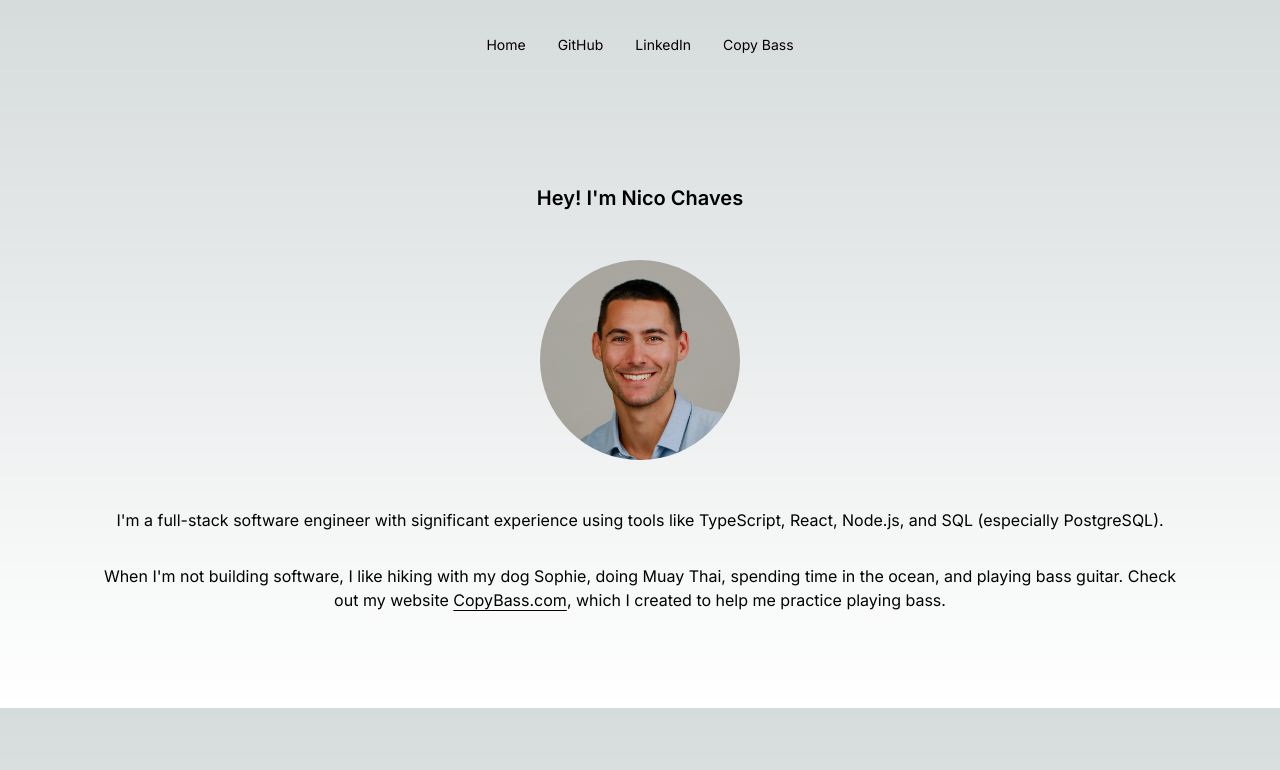
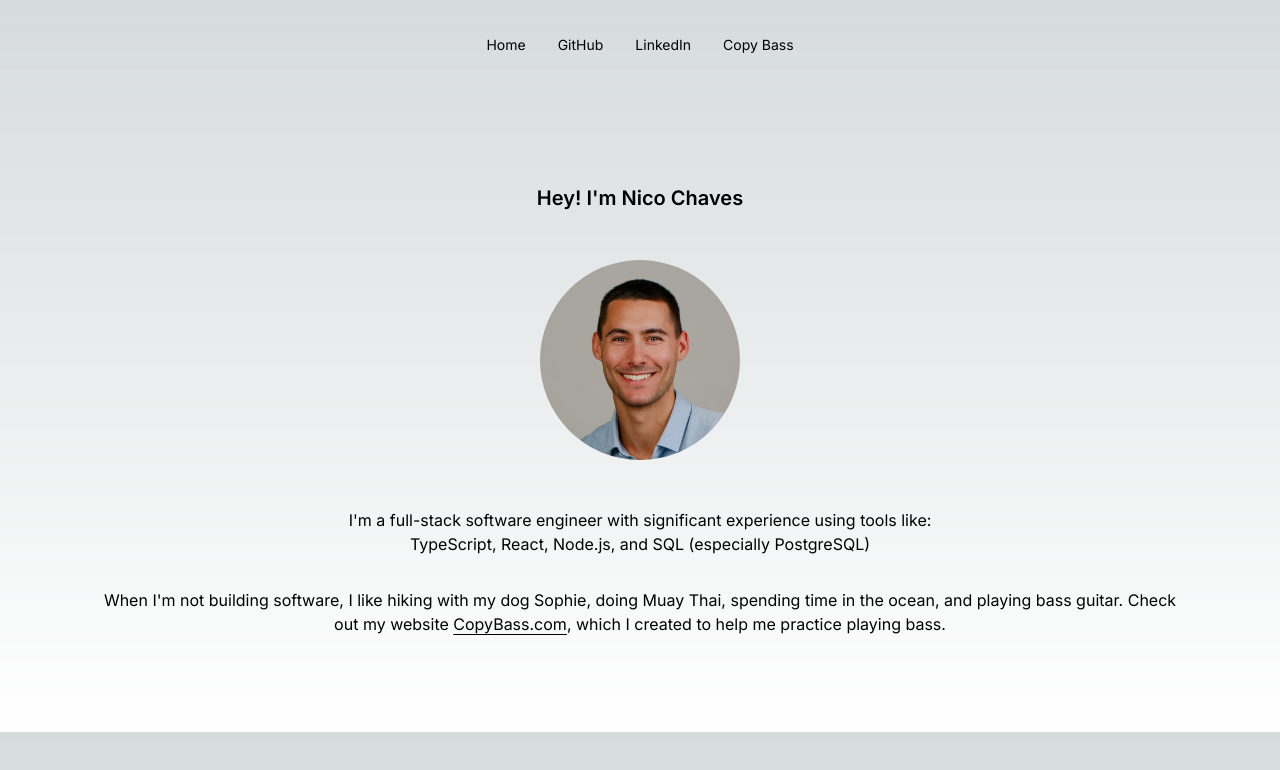
Before and after one commit to nmchaves/site, a Next.js app: page / in a window 1280 px wide. Shown: the top 770 px of the page. Built offline with nearby package versions, Linux system fonts and the light colour scheme.

Commit message:
Add a newline before list of tools to improve legibility

```diff
--- a/app/page.tsx
+++ b/app/page.tsx
@@ -15,8 +15,9 @@ export default function Home() {
       />
       <p className="text-center mb-8">
         I&apos;m a full-stack software engineer with significant experience
-        using tools like TypeScript, React, Node.js, and SQL (especially
-        PostgreSQL).
+        using tools like:
+        <br />
+        TypeScript, React, Node.js, and SQL (especially PostgreSQL)
       </p>
       <p className="text-center">
         When I&apos;m not building software, I like hiking with my dog Sophie,
```
